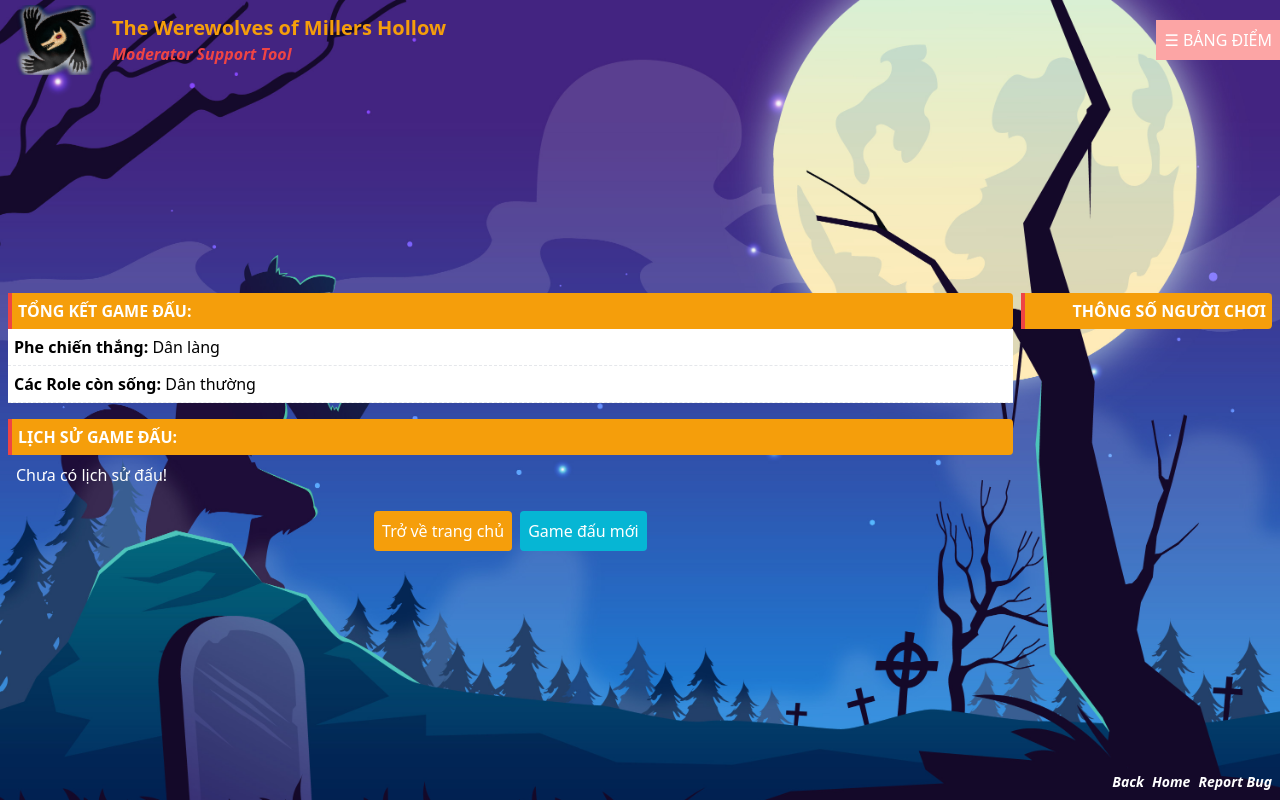
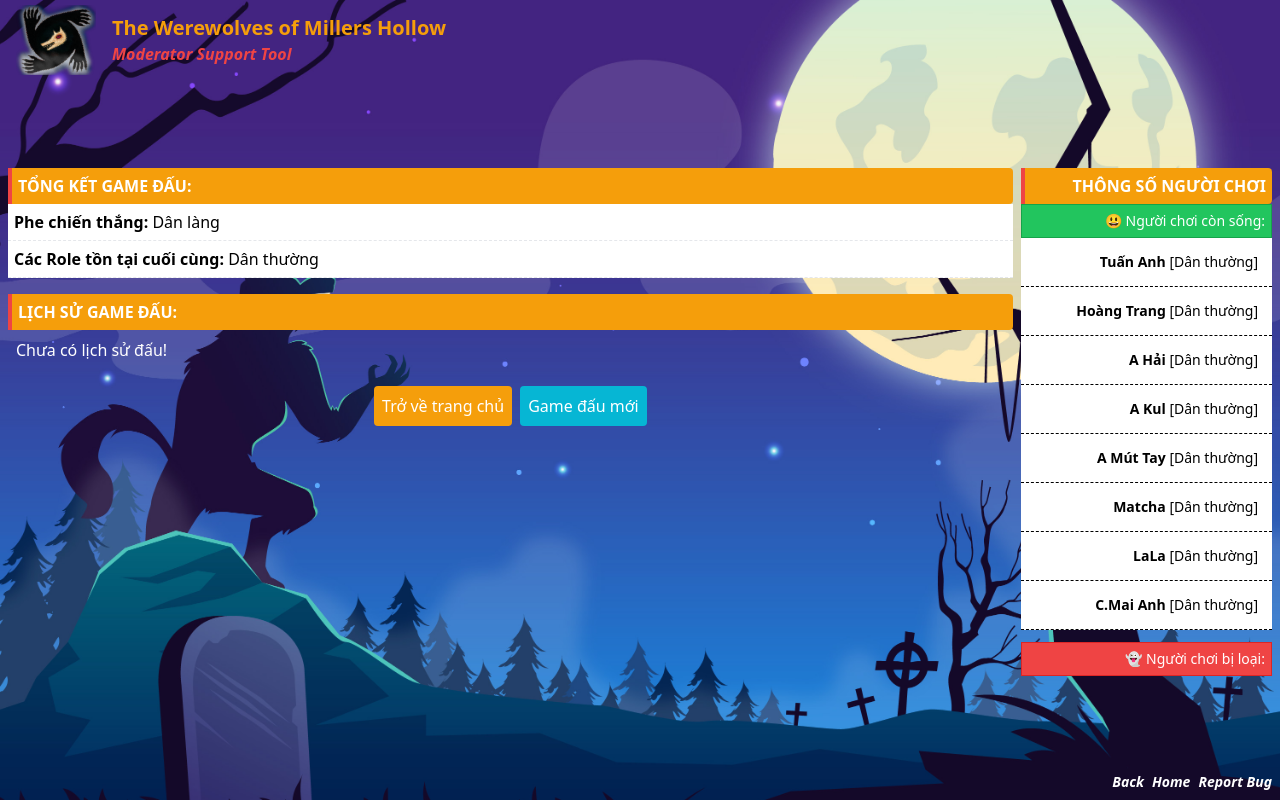
Before and after one commit to wliontb/werewolf, a Nuxt app: page /play/log in a window 1280 px wide. Built offline with nearby package versions, Linux system fonts and the light colour scheme.

Commit message:
fix remove log game

```diff
--- a/components/LogBar.vue
+++ b/components/LogBar.vue
@@ -19,9 +19,9 @@
 
         <ul class="flex flex-col w-full flex-wrap">
             <li class="bg-red-500 border-b border border-black w-full">
-                {{ route.path !== '/play/log' ? 'Thông số người chơi' : '😃 Người chơi còn sống' }}
+                Thông số người chơi
             </li>
-            <li v-if="route.path !== '/play/log'" class="bg-slate-400 border-b border border-black w-full" v-for="player in playerStore.player"
+            <li class="bg-slate-400 border-b border border-black w-full" v-for="player in playerStore.player"
                 :id="player.id">
                 <div class="p-2">
                     {{ nightStore.aimID == player.id ? '🎯' : '' }}
@@ -33,19 +33,6 @@
                     <span class="font-semibold text-black">{{ player.name }}</span>
                     [{{ player.roleID == 2 ? '🐺' : roleStore.getByID(player.roleID).name }}]
                     {{ player.alive ? '😃' : '👻' }}
-                </div>
-            </li>
-            <li v-else class="bg-slate-400 border-b border border-black w-full" v-for="player in playerStore.getPlayerAlive()"
-                :id="player.id">
-                <div class="p-2">
-                    {{ nightStore.aimID == player.id ? '🎯' : '' }}
-                    {{ nightStore.protectID == player.id ? '🛡' : '' }}
-                    <span v-if="player.roleID === 4">
-                        <template v-if="roleStore.witchHasProtect">💊</template>
-                        <template v-if="roleStore.witchHasPoison">🩹</template>
-                    </span>
-                    <span class="font-semibold text-black">{{ player.name }}</span>
-                    [{{ player.roleID == 2 ? '🐺' : roleStore.getByID(player.roleID).name }}]
                 </div>
             </li>
         </ul>
--- /dev/null
+++ b/components/LogEndGame.vue
@@ -0,0 +1,45 @@
+<template>
+    <div class="flex flex-col md:text-right text-sm">
+        <ul class="flex flex-col w-full flex-wrap">
+            <li class="bg-green-500 border border-green-600 w-full p-1.5">
+                😃 Người chơi còn sống:
+            </li>
+            <li class="border-b border-black text-black bg-white border-dashed hover:bg-green-300 w-full p-1.5" v-for="player in playerStore.getPlayerAlive()"
+                :id="player.id">
+                <div class="p-2">
+                    {{ nightStore.aimID == player.id ? '🎯' : '' }}
+                    {{ nightStore.protectID == player.id ? '🛡' : '' }}
+                    <span v-if="player.roleID === 4">
+                        <template v-if="roleStore.witchHasProtect">💊</template>
+                        <template v-if="roleStore.witchHasPoison">🩹</template>
+                    </span>
+                    <span class="font-semibold text-black">{{ player.name }}</span>
+                    [{{ player.roleID == 2 ? '🐺' : roleStore.getByID(player.roleID).name }}]
+                </div>
+            </li>
+        </ul>
+
+        <ul class="flex flex-col w-full flex-wrap md:mt-3">
+            <li class="bg-red-500 border border-red-600 w-full p-1.5">👻 Người chơi bị loại:</li>
+            <li class="border-b border-black text-black bg-white border-dashed hover:bg-red-300 w-full p-3.5"
+                v-for="player in playerStore.playerOut" :id="player.id">
+                <span class="font-semibold text-black">{{ player.name }}</span>
+                [{{ player.roleID == 2 ? '🐺' : roleStore.getByID(player.roleID).name }}]
+            </li>
+        </ul>
+    </div>
+
+
+</template>
+<script setup>
+import { usePlayerStore } from '@/stores/player';
+import { useNightStore } from '@/stores/night';
+import { useRoleStore } from '@/stores/role';
+import { useGameStore } from '@/stores/game';
+
+const playerStore = usePlayerStore();
+const nightStore = useNightStore();
+const roleStore = useRoleStore();
+const gameStore = useGameStore();
+const route = useRoute();
+</script>
--- a/layouts/default.vue
+++ b/layouts/default.vue
@@ -8,7 +8,7 @@
                     <h2 class="italic text-red-500 font-semibold">Moderator Support Tool</h2>
                 </div>
             </div>
-            <div class="flex items-center gap-4 p-2 pr-0" v-if="['/play/night/one','/play/night/every','/play/log','/play/day/every'].includes(route.fullPath)">
+            <div class="flex items-center gap-4 p-2 pr-0" v-if="['/play/night/one','/play/night/every','/play/day/every'].includes(route.fullPath)">
                 <button class="text-white p-2 uppercase" :class="{
                     'bg-red-300': !webStore.displayMenu,
                     'bg-red-500': webStore.displayMenu,
--- a/middleware/resetgame.js
+++ b/middleware/resetgame.js
@@ -12,6 +12,7 @@ export default defineNuxtRouteMiddleware((to, from) => {
     if(from.path == '/play/day/every' || from.path == '/play/log') {
         if(gameStore.totalWolfLive == 0 || gameStore.totalWolfLive >= (playerStore.getVillageAlive().length)) {
             gameStore.$resetGame();
+            gameStore.$resetLog();
             playerStore.$resetGame();
             roleStore.$resetGame();
             nightStore.$reset();
--- a/pages/play/log/index.vue
+++ b/pages/play/log/index.vue
@@ -9,7 +9,7 @@
                     <b>Phe chiến thắng:</b> {{ gameStore.totalWolfLive == 0 ? 'Dân làng' : gameStore.totalWolfLive >= (playerStore.getPlayerAlive().length/2) ? 'Sói' : '' }}
                 </li>
                 <li class="text-black bg-white border-b border-dashed hover:bg-green-300 p-1.5">
-                    <b>Các Role còn sống:</b> {{ roleAliveUnique.toString() }}
+                    <b>Các Role tồn tại cuối cùng:</b> {{ roleAliveUnique.toString() }}
                 </li>
             </ul>
             <!-- LogGame -->
@@ -34,7 +34,7 @@
             <BadgeAmberRight>
                 <h1>Thông số người chơi</h1>
             </BadgeAmberRight>
-            <LogBar/>
+            <LogEndGame />
         </div>
     </div>
 </template>
--- a/pages/play/night/index.vue
+++ b/pages/play/night/index.vue
@@ -4,10 +4,15 @@
         <NuxtLink v-if="playerStore.player.length < 2 ? false : true" to="/play/night/one"
             class="bg-orange-500 rounded p-2 w-full md:w-1/2 text-md mx-auto text-center border-orange-100 border-2 uppercase font-medium hover:bg-orange-800 hover:text-orange-500">
             Bắt đầu đêm đầu tiên</NuxtLink>
+        <NuxtLink v-if="gameStore.logGame.length > 0" to="/play/log"
+            class="bg-orange-500 rounded p-2 w-full md:w-1/2 text-md mx-auto text-center border-orange-100 border-2 uppercase font-medium hover:bg-orange-800 hover:text-orange-500">
+            Xem log ván đấu gần nhất</NuxtLink>
     </div>
 </template>
 <script setup>
     import {usePlayerStore} from '@/stores/player';
+    import {useGameStore} from '@/stores/game';
     const playerStore = usePlayerStore();
+    const gameStore = useGameStore();
 
 </script>
--- a/stores/game.js
+++ b/stores/game.js
@@ -17,6 +17,10 @@ export const useGameStore = defineStore('game', () => {
         totalAlive.value = 0;
         totalDead.value = 0;
         totalWolfLive.value = 0;
+    }
+
+    function $resetLog() {
+        logGame.value = [];
     }
 
     function $resetGame() {
@@ -72,6 +76,7 @@ export const useGameStore = defineStore('game', () => {
     return {
         $reset,
         $resetGame,
+        $resetLog,
         historyProtect,
         logGame,
         totalPlayer,
```
